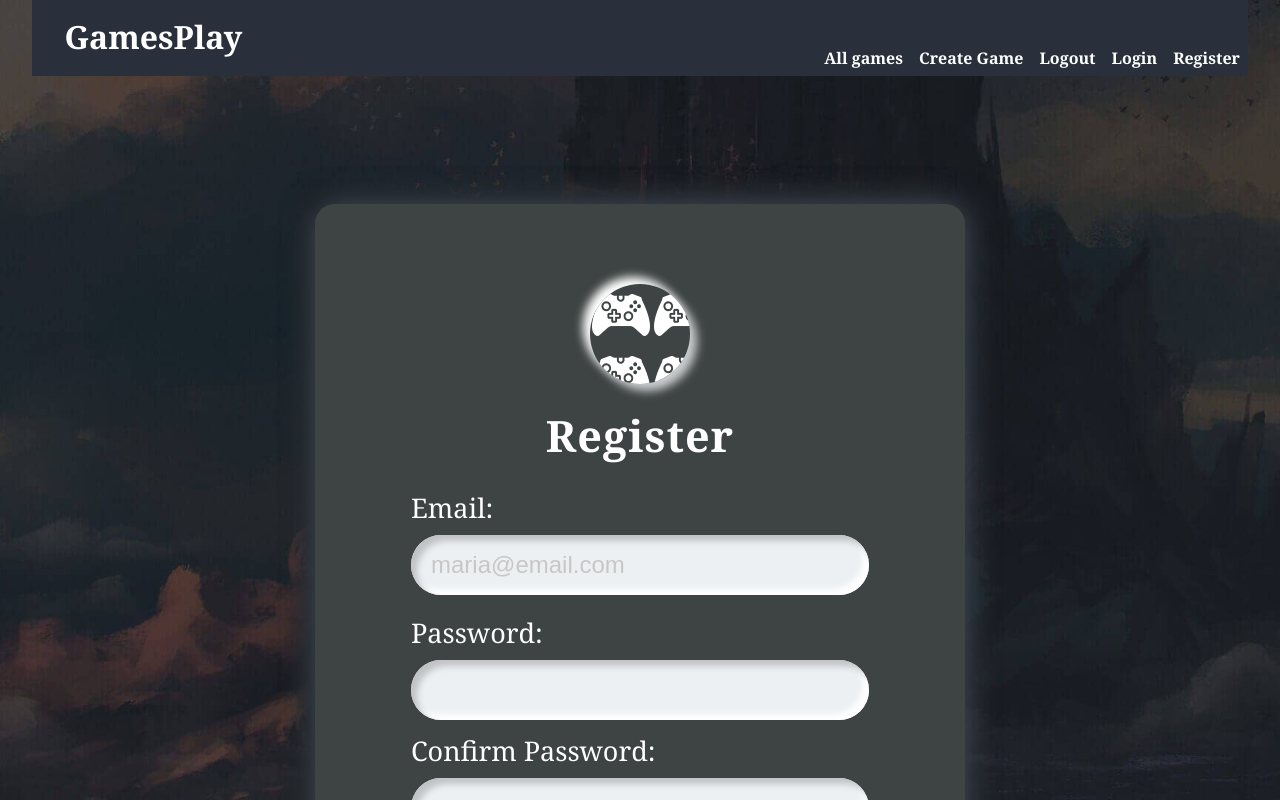
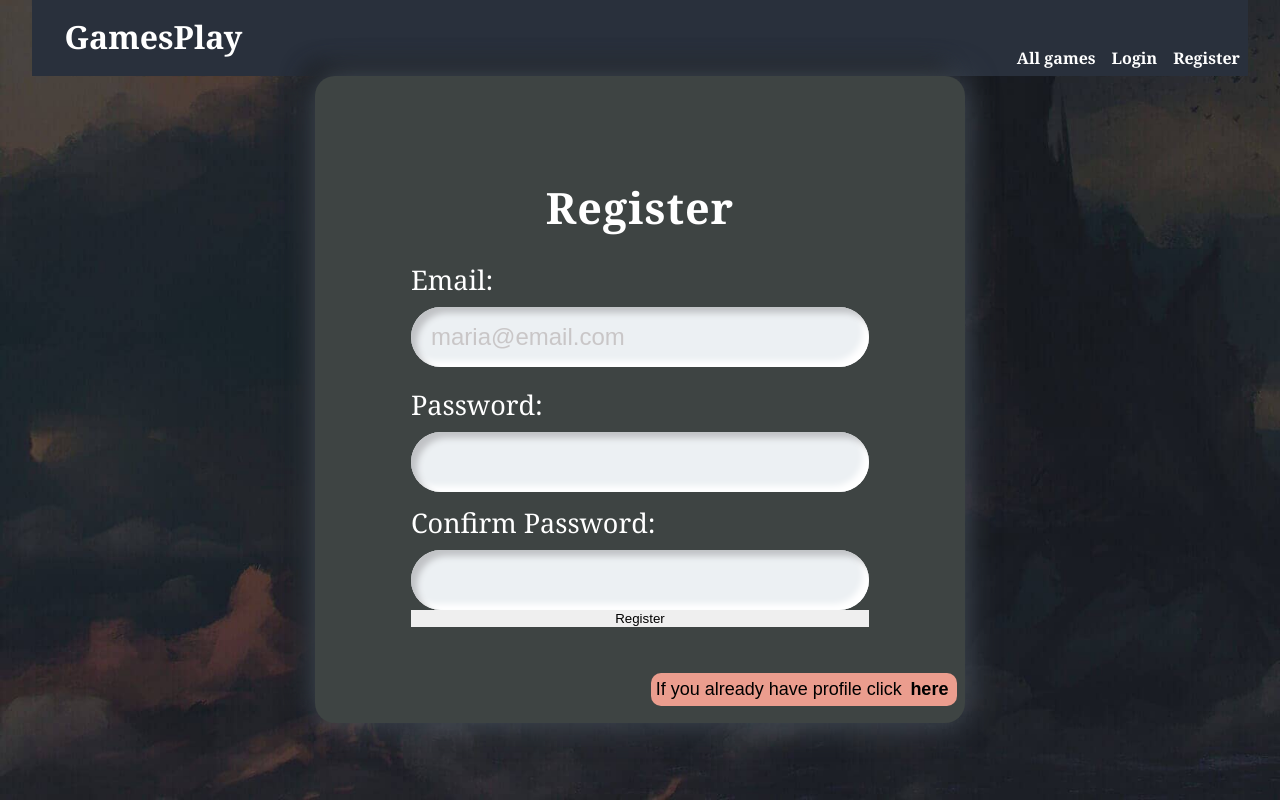
Before and after one commit to DonikaMarcheva/React-Course-Softuni-October-2023, a React (Vite) app in the folder 07.workshop-routing/client/: page /register in a window 1280 px wide. Shown: the top 800 px of the page. Built offline with nearby package versions, Linux system fonts and the light colour scheme.

Commit message:
add user register

```diff
--- a/07.workshop-routing/client/src/App.jsx
+++ b/07.workshop-routing/client/src/App.jsx
@@ -25,10 +25,23 @@ function App() {
     setAuth(result);
 
     navigate(Path.Home);
+  };
+
+  const registerSubmitHandler =async (values) => {
+    console.log(values);
+  };
+
+  const values = {
+    loginSubmitHandler,
+    registerSubmitHandler,
+    username:auth.username,
+    email:auth.email,
+    isAuthenticated: !!auth.accessToken
   }
 
+
   return (
-    <AuthContext.Provider value={{ loginSubmitHandler }}>
+    <AuthContext.Provider value={values}>
       <div id="box">
         <Header />
         <Routes>
--- a/07.workshop-routing/client/src/components/Header/Header.jsx
+++ b/07.workshop-routing/client/src/components/Header/Header.jsx
@@ -1,6 +1,14 @@
+import { useContext } from 'react';
 import { Link} from 'react-router-dom';
+import AuthContext from '../../contexts/authContext.js';
 
 export default function Header(){
+
+    const {
+        isAuthenticated,
+        username
+    } =useContext(AuthContext);
+
     return(
         <header>
         {/* <!-- Navigation --> */}
@@ -9,15 +17,21 @@ export default function Header(){
         <nav>
             <Link to="/games">All games</Link>
             {/* <!-- Logged-in users --> */}
+            {isAuthenticated && (
                         <div id="user">
                         <Link to="/games/create">Create Game</Link>
                         <Link to="/logout">Logout</Link>
-            </div>
+                        <span>/{username}</span>
+                    </div>)}
+
             {/* <!-- Guest users --> */}
+            {!isAuthenticated && (
                 <div id="guest">
                 <Link to="/login">Login</Link>
                 <Link to="/register">Register</Link>
                 </div>
+            )}
+
         </nav>
     </header>
     );
--- a/07.workshop-routing/client/src/components/register/Register.jsx
+++ b/07.workshop-routing/client/src/components/register/Register.jsx
@@ -1,20 +1,61 @@
+import { useContext } from "react";
+import AuthContext from "../../contexts/authContext.js";
+import useForm from "../../hooks/useForm.js";
+
+const RegisterFormKeys = {
+    Email: "email",
+    Password: "password",
+    ConfirmPassword: "confirm-password"
+}
+
 export default function Register() {
-    return (<section id="register-page" className="content auth">
-        <form id="register">
+
+    const { registerSubmitHandler } = useContext(AuthContext);
+
+    const {values, onChange, onSubmit } = useForm(registerSubmitHandler, {
+        [RegisterFormKeys.Email]: '',
+        [RegisterFormKeys.Password]: '',
+        [RegisterFormKeys.ConfirmPassword]: ''
+    })
+
+    return (
+        <section
+        id="register-page" class
+        Name="content auth">
+            <form id="register" onSubmit={onSubmit}>
                 <div className="container">
-                <div className="brand-logo"></div>
+                    <div class
+                    Name="brand-logo"></div>
                     <h1>Register</h1>
 
                     <label htmlFor="email">Email:</label>
-                <input type="email" id="email" name="email" placeholder="maria@email.com" />
+                    <input
+                    type="email"
+                    id="email"
+                    name="email"
+                    placeholder="maria@email.com"
+                    onChange={onChange}
+                    value={values[RegisterFormKeys.Email]} />
 
                     <label htmlFor="pass">Password:</label>
-                <input type="password" name="password" id="register-password" />
+                    <input
+                    type="password"
+                    name="password"
+                    id="register-password"
+                    onChange={onChange}
+                    value={values[RegisterFormKeys.Password]} />
 
                     <label htmlFor="con-pass">Confirm Password:</label>
-                <input type="password" name="confirm-password" id="confirm-password" />
+                    <input
+                    type="password"
+                    name="confirm-password"
+                    id="confirm-password"
+                    onChange={onChange}
+                    value={values[RegisterFormKeys.ConfirmPassword]} />
 
-                <input className="btn submit" type="submit" value="Register" />
+                    <input class
+                    Name="btn submit"
+                    type="submit" value="Register" />
 
                     <p className="field">
                         <span>If you already have profile click <a href="#">here</a></span>
```
Lines whose indentation alone changed are shown as unchanged.
